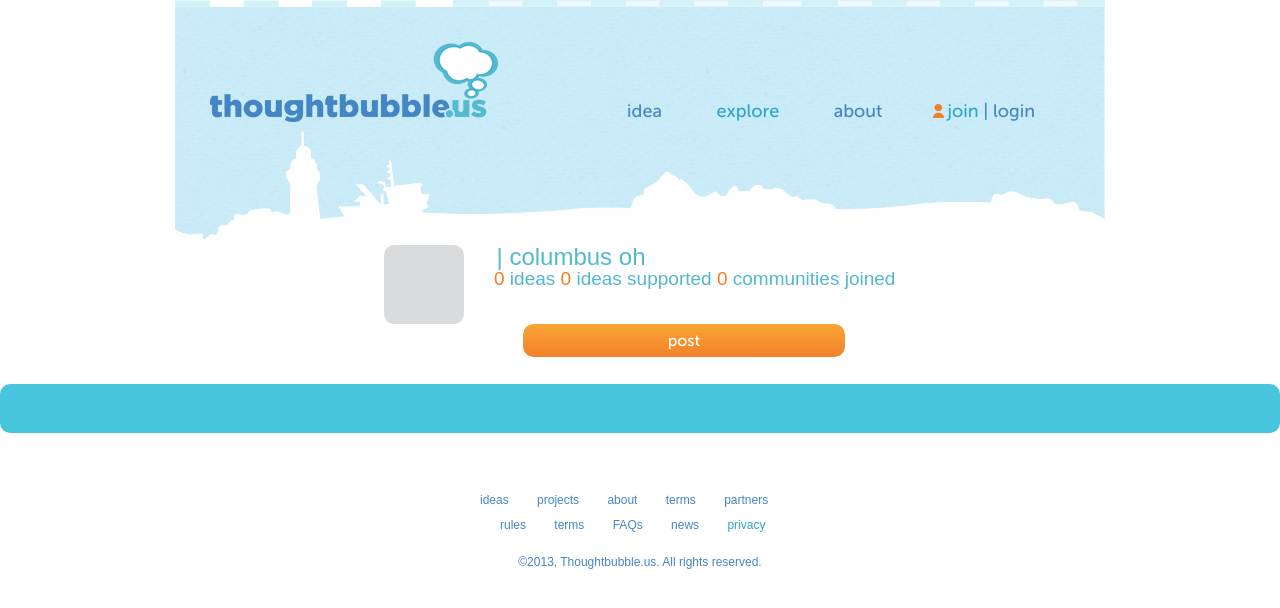
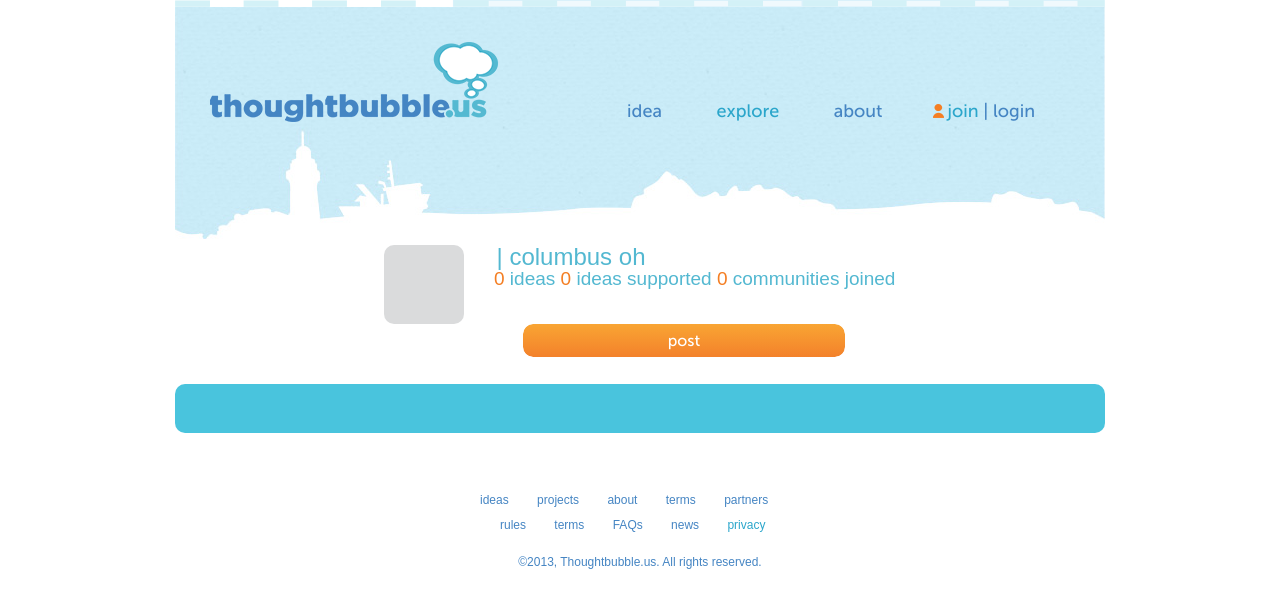
Before and after one commit to mattiek/thoughtbubble.us, a Django app: page /dashboard/ in a window 1280 px wide. Shown: the top 608 px of the page. Run offline with Django 3.2, Linux system fonts and the light colour scheme; parts of the project's set-up code (start-up, migrations or seed data) failed here and were passed over; some libraries are stand-ins or nearby versions.

Commit message:
Contain the contents of pages

```diff
--- a/thoughtbubble/static/css/nav.css
+++ b/thoughtbubble/static/css/nav.css
@@ -126,3 +126,8 @@
     text-indent: 15px;
     background-position-y: 50%;
 }
+
+#home-container {
+    width: 930px;
+    margin: 0 auto;
+}
--- a/thoughtbubble/static/css/tb-main.css
+++ b/thoughtbubble/static/css/tb-main.css
@@ -38,8 +38,3 @@
 .disabled {
     color: #b0b0b0;
 }
-
-#home-container {
-    width: 930px;
-    margin: 0 auto;
-}
```
